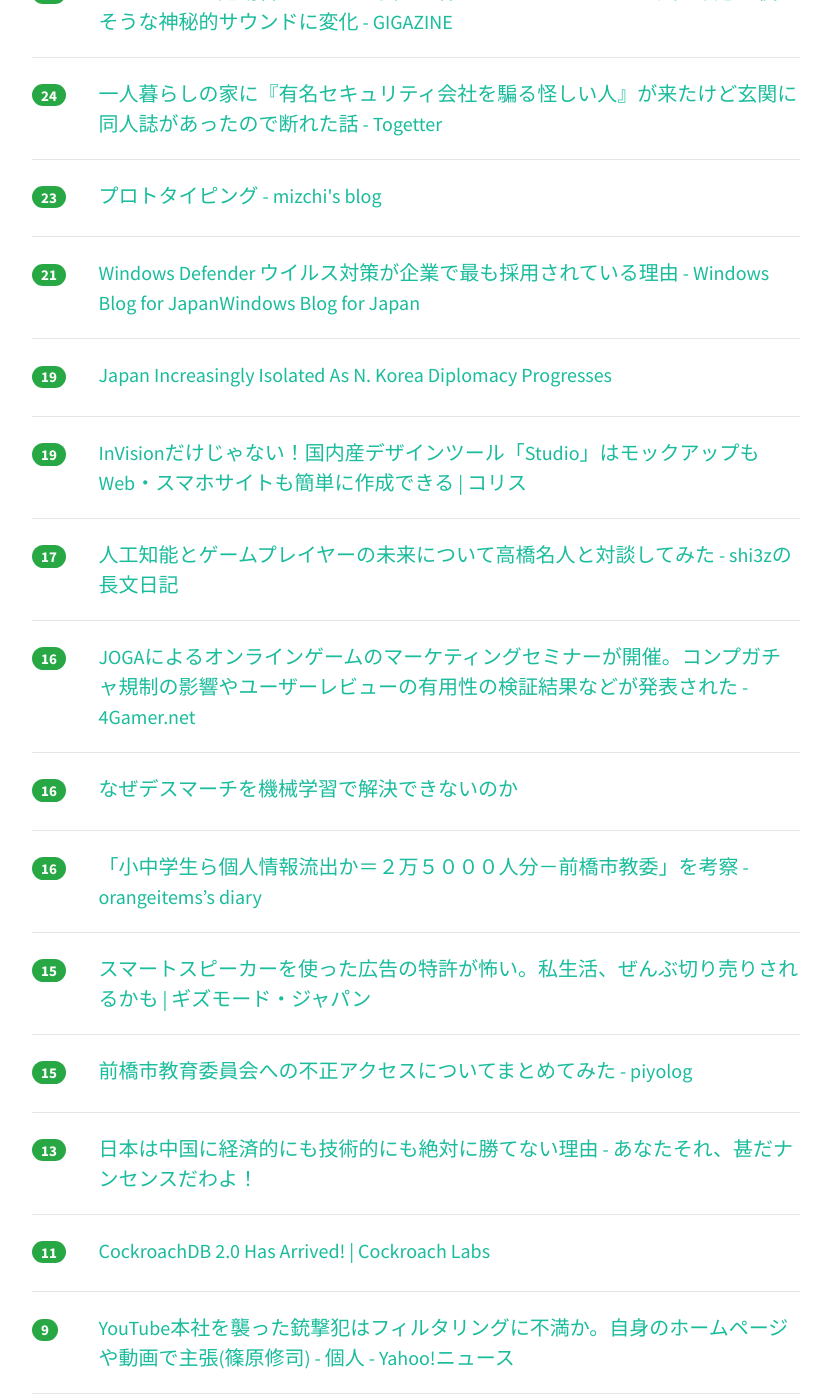
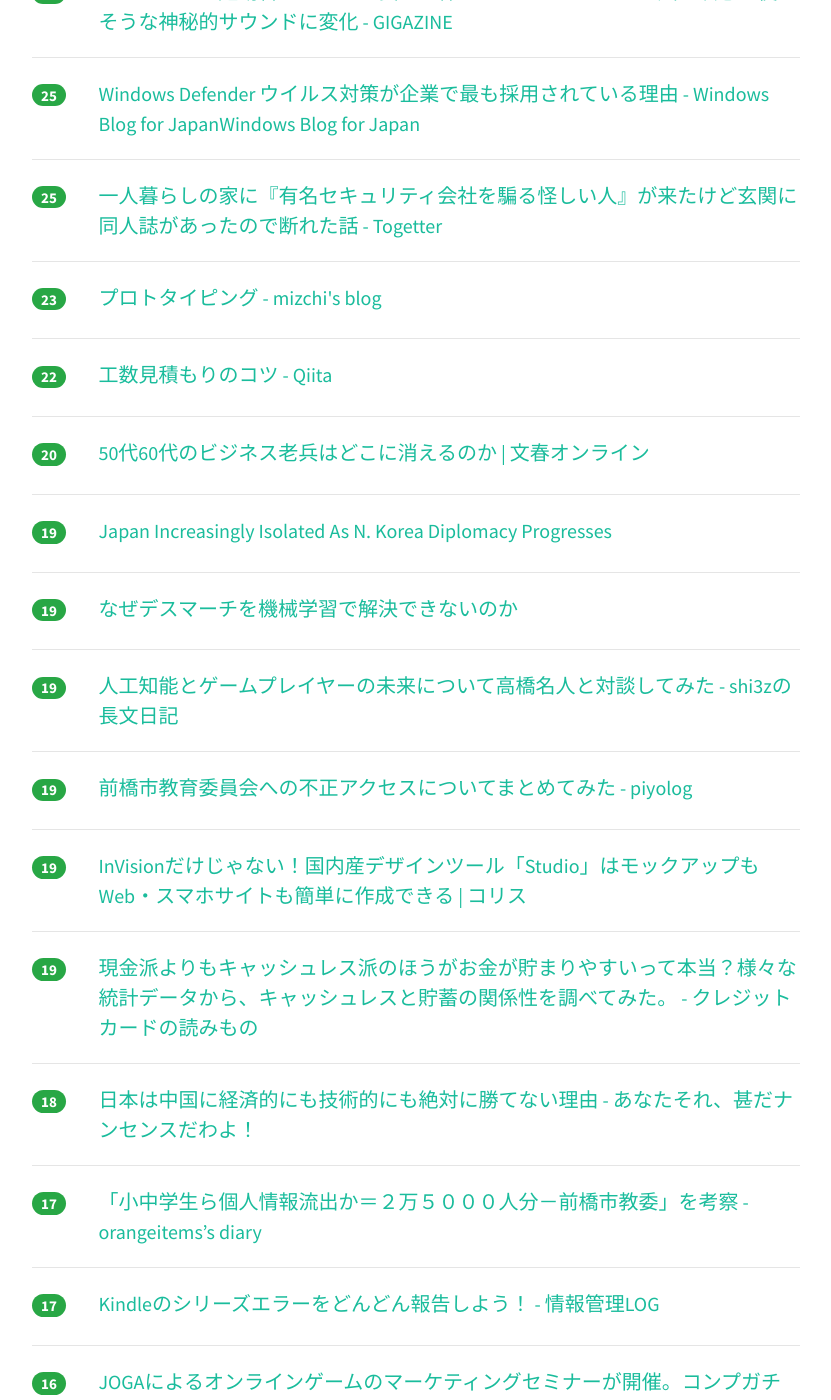
Before and after one commit to yatta47/hatena-matome-site, a Jekyll site: the page built from _posts/2018-04-05-hatena.md, in a window 1280 px wide and 1400 px high, scrolled down 1653 px. Shown: the whole window, without its empty margins (224-1055 px from the left). Built offline with Jekyll 4.4.1, drawn with Linux system fonts in a browser that asks for light colours; nearby versions of some CDN libraries; some of the changed text lies outside the part shown.

Commit message:
Updated 2018-04-05

```diff
--- a/_posts/2018-04-05-hatena.md
+++ b/_posts/2018-04-05-hatena.md
@@ -1,44 +1,54 @@
 ---
 layout: post
 title:  "2018-04-05 はてぶIT"
-date:   2018-04-05 12:03:20
+date:   2018-04-05 13:02:57
 tags: [it-hotentry]
 ---
-28 件のデータあり
+34 件のデータあり
 
 <hr><div class="row">
-<div class="col-1"><span class="badge badge-pill badge-success h2">304</span></div>
+<div class="col-1"><span class="badge badge-pill badge-success h2">337</span></div>
 <div class="col-11"><a href='http://forza.cocolog-nifty.com/blog/2018/04/post-4a98.html' target='_blank'>「プロエンジニアになるための「アジャイル開発」再入門」が素晴らしい: プログラマの思索</a></div>
 </div>
 <hr>
 <div class="row">
-<div class="col-1"><span class="badge badge-pill badge-success h2">138</span></div>
+<div class="col-1"><span class="badge badge-pill badge-success h2">176</span></div>
+<div class="col-11"><a href='https://internet.watch.impress.co.jp/docs/yajiuma/1115413.html' target='_blank'>引き継ぎ先不在だったFTPソフト「FFFTP」、開発者が交代し最新バージョンの3.0をリリース【やじうまWatch】 - INTERNET Watch</a></div>
+</div>
+<hr>
+<div class="row">
+<div class="col-1"><span class="badge badge-pill badge-success h2">154</span></div>
 <div class="col-11"><a href='https://qiita.com/102Design/items/be66ae7ba7d160d7e419' target='_blank'>JavaScriptのクロージャはメモリーリークをちゃんと理解して使おう - Qiita</a></div>
 </div>
 <hr>
 <div class="row">
-<div class="col-1"><span class="badge badge-pill badge-success h2">101</span></div>
+<div class="col-1"><span class="badge badge-pill badge-success h2">154</span></div>
 <div class="col-11"><a href='http://www.publickey1.jp/blog/18/_2nd_edition20javascriptweb.html' target='_blank'>マーチン・ファウラー氏「リファクタリング 2nd Edition」で20年ぶり内容刷新、サンプルコードはJavaScriptに。Web主体で書籍はエッセンシャル版の位置づけ － Publickey</a></div>
 </div>
 <hr>
 <div class="row">
-<div class="col-1"><span class="badge badge-pill badge-success h2">84</span></div>
-<div class="col-11"><a href='https://internet.watch.impress.co.jp/docs/yajiuma/1115413.html' target='_blank'>引き継ぎ先不在だったFTPソフト「FFFTP」、開発者が交代し最新バージョンの3.0をリリース【やじうまWatch】 - INTERNET Watch</a></div>
-</div>
-<hr>
-<div class="row">
-<div class="col-1"><span class="badge badge-pill badge-success h2">63</span></div>
+<div class="col-1"><span class="badge badge-pill badge-success h2">110</span></div>
 <div class="col-11"><a href='https://cloud.google.com/apis/design/?hl=ja' target='_blank'>API 設計ガイド  |  Cloud API  |  Google Cloud Platform</a></div>
 </div>
 <hr>
 <div class="row">
-<div class="col-1"><span class="badge badge-pill badge-success h2">57</span></div>
+<div class="col-1"><span class="badge badge-pill badge-success h2">86</span></div>
 <div class="col-11"><a href='https://dev.classmethod.jp/cloud/aws/secrets-manager/' target='_blank'>【完全新機能】DB認証情報やOAuthキーを一元管理可能なAWS Secrets Managerが発表されました！ ｜ Developers.IO</a></div>
 </div>
 <hr>
 <div class="row">
-<div class="col-1"><span class="badge badge-pill badge-success h2">40</span></div>
+<div class="col-1"><span class="badge badge-pill badge-success h2">56</span></div>
+<div class="col-11"><a href='https://qiita.com/KIKUYA-Takumi/items/162612ca42a9318cb1d8' target='_blank'>データサイエンティストを目指して勉強した1年間まとめ - Qiita</a></div>
+</div>
+<hr>
+<div class="row">
+<div class="col-1"><span class="badge badge-pill badge-success h2">49</span></div>
 <div class="col-11"><a href='http://thebridge.jp/2018/04/sukedachi-fundraising' target='_blank'>建設現場のマッチングアプリ「助太刀」が5.3億円調達、開始半年足らずで7000人の職人が利用 - THE BRIDGE（ザ・ブリッジ）</a></div>
+</div>
+<hr>
+<div class="row">
+<div class="col-1"><span class="badge badge-pill badge-success h2">33</span></div>
+<div class="col-11"><a href='https://icon.jp/archives/14740' target='_blank'>ICON » GibsonからCakewalkを取得したBandLab、SONARを復活させ、「Cakewalk by BandLab」として無償ダウンロード開始！</a></div>
 </div>
 <hr>
 <div class="row">
@@ -47,18 +57,13 @@ tags: [it-hotentry]
 </div>
 <hr>
 <div class="row">
-<div class="col-1"><span class="badge badge-pill badge-success h2">31</span></div>
-<div class="col-11"><a href='https://icon.jp/archives/14740' target='_blank'>ICON » GibsonからCakewalkを取得したBandLab、SONARを復活させ、「Cakewalk by BandLab」として無償ダウンロード開始！</a></div>
+<div class="col-1"><span class="badge badge-pill badge-success h2">32</span></div>
+<div class="col-11"><a href='https://qiita.com/nonbiri15/items/6f9d362371bd4b9452d0' target='_blank'>もし軍曹が携帯電話の開発を今したら - Qiita</a></div>
 </div>
 <hr>
 <div class="row">
-<div class="col-1"><span class="badge badge-pill badge-success h2">30</span></div>
+<div class="col-1"><span class="badge badge-pill badge-success h2">32</span></div>
 <div class="col-11"><a href='https://blogs.adobe.com/creativestation/web-xd-essentials-radio-buttons-and-checkboxes' target='_blank'>フォームデザインをレベルアップ！正しいラジオボタンとチェックボックスの使い方 | アドビUX道場 #UXDojo – Adobe Creative Station</a></div>
-</div>
-<hr>
-<div class="row">
-<div class="col-1"><span class="badge badge-pill badge-success h2">29</span></div>
-<div class="col-11"><a href='https://qiita.com/nonbiri15/items/6f9d362371bd4b9452d0' target='_blank'>もし軍曹が携帯電話の開発を今したら - Qiita</a></div>
 </div>
 <hr>
 <div class="row">
@@ -67,17 +72,17 @@ tags: [it-hotentry]
 </div>
 <hr>
 <div class="row">
-<div class="col-1"><span class="badge badge-pill badge-success h2">28</span></div>
-<div class="col-11"><a href='https://qiita.com/KIKUYA-Takumi/items/162612ca42a9318cb1d8' target='_blank'>データサイエンティストを目指して勉強した1年間まとめ - Qiita</a></div>
+<div class="col-1"><span class="badge badge-pill badge-success h2">26</span></div>
+<div class="col-11"><a href='https://gigazine.net/news/20180404-windows-95-startup-sound-slowed-40-times/' target='_blank'>Windows 95の起動音を4000％の長さに伸ばしたらアンビエント風で瞑想に使えそうな神秘的サウンドに変化 - GIGAZINE</a></div>
 </div>
 <hr>
 <div class="row">
 <div class="col-1"><span class="badge badge-pill badge-success h2">25</span></div>
-<div class="col-11"><a href='https://gigazine.net/news/20180404-windows-95-startup-sound-slowed-40-times/' target='_blank'>Windows 95の起動音を4000％の長さに伸ばしたらアンビエント風で瞑想に使えそうな神秘的サウンドに変化 - GIGAZINE</a></div>
+<div class="col-11"><a href='https://blogs.windows.com/japan/2018/04/03/why-windows-defender-antivirus-is-the-most-deployed-in-the-enterprise/' target='_blank'>Windows Defender ウイルス対策が企業で最も採用されている理由 - Windows Blog for JapanWindows Blog for Japan</a></div>
 </div>
 <hr>
 <div class="row">
-<div class="col-1"><span class="badge badge-pill badge-success h2">24</span></div>
+<div class="col-1"><span class="badge badge-pill badge-success h2">25</span></div>
 <div class="col-11"><a href='https://togetter.com/li/1215149' target='_blank'>一人暮らしの家に『有名セキュリティ会社を騙る怪しい人』が来たけど玄関に同人誌があったので断れた話 - Togetter</a></div>
 </div>
 <hr>
@@ -87,8 +92,13 @@ tags: [it-hotentry]
 </div>
 <hr>
 <div class="row">
-<div class="col-1"><span class="badge badge-pill badge-success h2">21</span></div>
-<div class="col-11"><a href='https://blogs.windows.com/japan/2018/04/03/why-windows-defender-antivirus-is-the-most-deployed-in-the-enterprise/' target='_blank'>Windows Defender ウイルス対策が企業で最も採用されている理由 - Windows Blog for JapanWindows Blog for Japan</a></div>
+<div class="col-1"><span class="badge badge-pill badge-success h2">22</span></div>
+<div class="col-11"><a href='https://qiita.com/yutakakn/items/b0e36196df474acf9359' target='_blank'>工数見積もりのコツ - Qiita</a></div>
+</div>
+<hr>
+<div class="row">
+<div class="col-1"><span class="badge badge-pill badge-success h2">20</span></div>
+<div class="col-11"><a href='http://bunshun.jp/articles/-/6877' target='_blank'>50代60代のビジネス老兵はどこに消えるのか | 文春オンライン</a></div>
 </div>
 <hr>
 <div class="row">
@@ -98,12 +108,42 @@ tags: [it-hotentry]
 <hr>
 <div class="row">
 <div class="col-1"><span class="badge badge-pill badge-success h2">19</span></div>
+<div class="col-11"><a href='https://anond.hatelabo.jp/20180404202321' target='_blank'>なぜデスマーチを機械学習で解決できないのか</a></div>
+</div>
+<hr>
+<div class="row">
+<div class="col-1"><span class="badge badge-pill badge-success h2">19</span></div>
+<div class="col-11"><a href='http://d.hatena.ne.jp/shi3z/20180405/1522882319' target='_blank'>人工知能とゲームプレイヤーの未来について高橋名人と対談してみた - shi3zの長文日記</a></div>
+</div>
+<hr>
+<div class="row">
+<div class="col-1"><span class="badge badge-pill badge-success h2">19</span></div>
+<div class="col-11"><a href='http://d.hatena.ne.jp/Kango/20180404/1522863234' target='_blank'>前橋市教育委員会への不正アクセスについてまとめてみた - piyolog</a></div>
+</div>
+<hr>
+<div class="row">
+<div class="col-1"><span class="badge badge-pill badge-success h2">19</span></div>
 <div class="col-11"><a href='https://coliss.com/articles/build-websites/operation/work/design-tool-studio.html' target='_blank'>InVisionだけじゃない！国内産デザインツール「Studio」はモックアップもWeb・スマホサイトも簡単に作成できる | コリス</a></div>
 </div>
 <hr>
 <div class="row">
+<div class="col-1"><span class="badge badge-pill badge-success h2">19</span></div>
+<div class="col-11"><a href='http://news.cardmics.com/entry/genkin-cashless-chochiku/' target='_blank'>現金派よりもキャッシュレス派のほうがお金が貯まりやすいって本当？様々な統計データから、キャッシュレスと貯蓄の関係性を調べてみた。 - クレジットカードの読みもの</a></div>
+</div>
+<hr>
+<div class="row">
+<div class="col-1"><span class="badge badge-pill badge-success h2">18</span></div>
+<div class="col-11"><a href='http://mecchanikukyu.hatenablog.com/entry/2018/04/05/003229' target='_blank'>日本は中国に経済的にも技術的にも絶対に勝てない理由 - あなたそれ、甚だナンセンスだわよ！</a></div>
+</div>
+<hr>
+<div class="row">
 <div class="col-1"><span class="badge badge-pill badge-success h2">17</span></div>
-<div class="col-11"><a href='http://d.hatena.ne.jp/shi3z/20180405/1522882319' target='_blank'>人工知能とゲームプレイヤーの未来について高橋名人と対談してみた - shi3zの長文日記</a></div>
+<div class="col-11"><a href='http://www.orangeitems.com/entry/2018/04/04/201433' target='_blank'>「小中学生ら個人情報流出か＝２万５０００人分－前橋市教委」を考察 - orangeitems’s diary</a></div>
+</div>
+<hr>
+<div class="row">
+<div class="col-1"><span class="badge badge-pill badge-success h2">17</span></div>
+<div class="col-11"><a href='http://hokoxjouhou.blog105.fc2.com/blog-entry-1146.html' target='_blank'>Kindleのシリーズエラーをどんどん報告しよう！ - 情報管理LOG</a></div>
 </div>
 <hr>
 <div class="row">
@@ -113,12 +153,7 @@ tags: [it-hotentry]
 <hr>
 <div class="row">
 <div class="col-1"><span class="badge badge-pill badge-success h2">16</span></div>
-<div class="col-11"><a href='https://anond.hatelabo.jp/20180404202321' target='_blank'>なぜデスマーチを機械学習で解決できないのか</a></div>
-</div>
-<hr>
-<div class="row">
-<div class="col-1"><span class="badge badge-pill badge-success h2">16</span></div>
-<div class="col-11"><a href='http://www.orangeitems.com/entry/2018/04/04/201433' target='_blank'>「小中学生ら個人情報流出か＝２万５０００人分－前橋市教委」を考察 - orangeitems’s diary</a></div>
+<div class="col-11"><a href='https://www.cockroachlabs.com/blog/cockroachdb-2-0-release/' target='_blank'>CockroachDB 2.0 Has Arrived! | Cockroach Labs</a></div>
 </div>
 <hr>
 <div class="row">
@@ -127,18 +162,13 @@ tags: [it-hotentry]
 </div>
 <hr>
 <div class="row">
-<div class="col-1"><span class="badge badge-pill badge-success h2">15</span></div>
-<div class="col-11"><a href='http://d.hatena.ne.jp/Kango/20180404/1522863234' target='_blank'>前橋市教育委員会への不正アクセスについてまとめてみた - piyolog</a></div>
+<div class="col-1"><span class="badge badge-pill badge-success h2">14</span></div>
+<div class="col-11"><a href='https://r25.jp/article/530681754580711228' target='_blank'>田端信太郎ってどんな資産運用してるの？「株式投資は、損切りさえできれば怖くない」｜新R25 - 世の中がわかるジブンもいい。</a></div>
 </div>
 <hr>
 <div class="row">
 <div class="col-1"><span class="badge badge-pill badge-success h2">13</span></div>
-<div class="col-11"><a href='http://mecchanikukyu.hatenablog.com/entry/2018/04/05/003229' target='_blank'>日本は中国に経済的にも技術的にも絶対に勝てない理由 - あなたそれ、甚だナンセンスだわよ！</a></div>
-</div>
-<hr>
-<div class="row">
-<div class="col-1"><span class="badge badge-pill badge-success h2">11</span></div>
-<div class="col-11"><a href='https://www.cockroachlabs.com/blog/cockroachdb-2-0-release/' target='_blank'>CockroachDB 2.0 Has Arrived! | Cockroach Labs</a></div>
+<div class="col-11"><a href='https://webtan.impress.co.jp/e/2018/04/05/28690' target='_blank'>「忙しすぎて新しい施策を考える余裕がない！」～疲弊する現場を救った“デジタル行動観察”の4事例 | 【レポート】デジタルマーケターズサミット2018 Winter | Web担当者Forum</a></div>
 </div>
 <hr>
 <div class="row">
```
